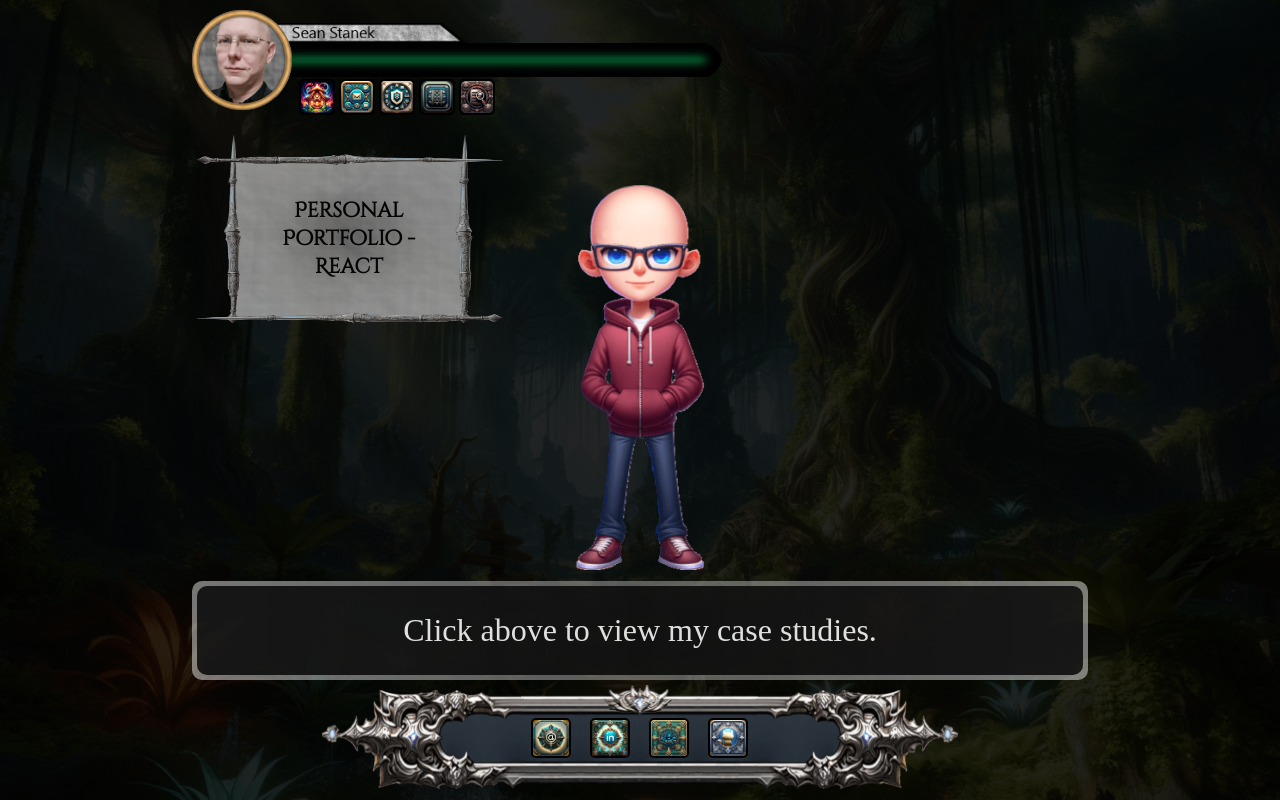
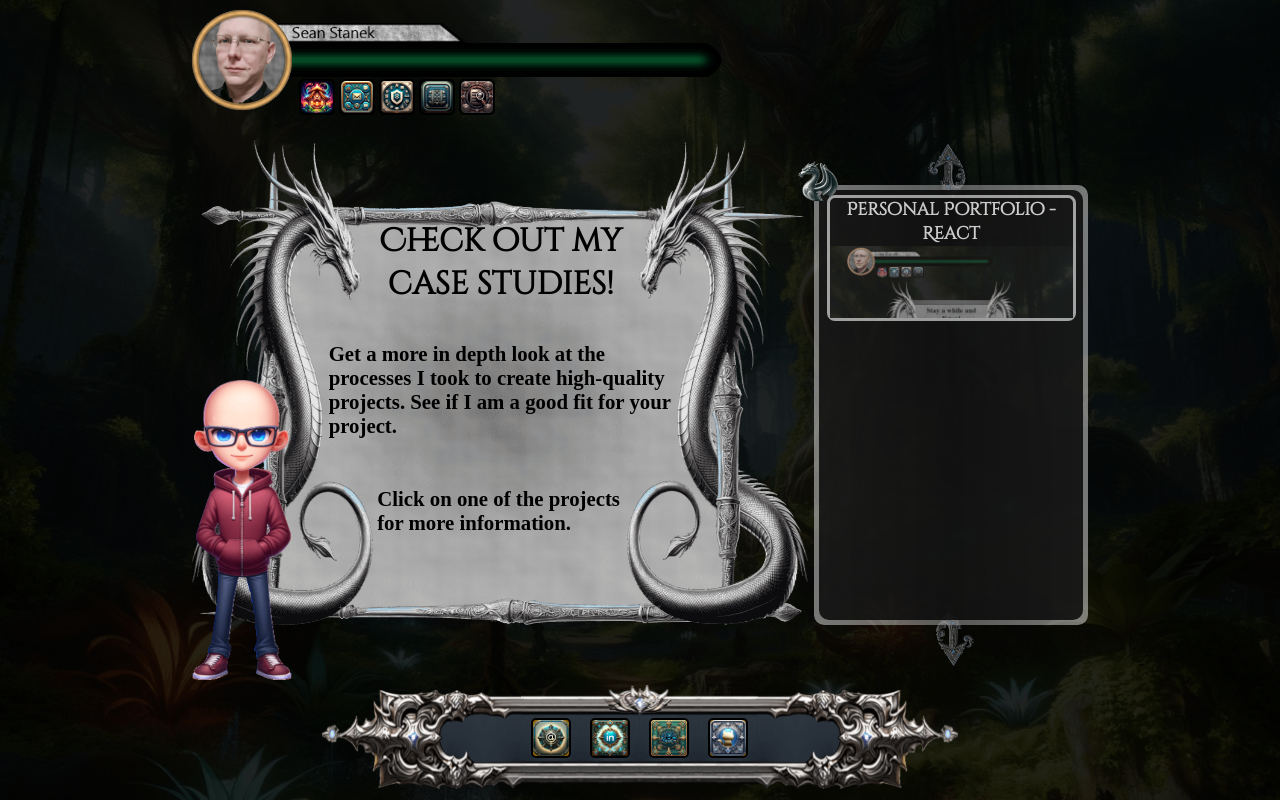
Before and after one commit to Sean-Andrew-Stanek/react-portfolio, a React (Vite) app: page /case-study in a window 1280 px wide. Built offline with nearby package versions, Linux system fonts and the light colour scheme; a web font is replaced by a local one.

Commit message:
Initial changes to case study view

```diff
--- a/src/components/case-study-view/case-study-view.jsx
+++ b/src/components/case-study-view/case-study-view.jsx
@@ -1,64 +1,122 @@
-import {React} from 'react';
+import {React, useState, useRef, useEffect} from 'react';
 import '../../styles/styles.scss';
 import './case-study-view.scss';
 import PropTypes from 'prop-types';
 import { projects } from '../../utils/porfolio-projects';
 import { images } from '../../utils/images';
+import TypeWriter from '../../utils/typewriter';
+import { caseStudyViewStrings as strings} from '../../utils/strings';
+import '../portfolio-view/portfolio-view.scss';
 
 export const CaseStudyView = ({setModalData}) => {
 
     //Filter projects with case studies.
     //While it can handle more than four, it will only display four
     const caseStudyProjects = projects.filter(project => project.caseStudy==='true');
-    const locations = ['csv-upper-left',  'csv-upper-right', 'csv-lower-left', 'csv-lower-right'];
+    const capstoneContainerListener = useRef(null);
+    const [isTop, setIsTop] = useState(true);
+    const [isBottom, setIsBottom] = useState(true);
+    const [typeWriterIndex, setTypeWriterIndex] = useState(0);
 
 
     //Creates the buttons for each case study and places them appropriately around the screen.
     const createButtons = () => {
-        const returnJSX = [];
-        for(let i = 0; i < Math.min(caseStudyProjects.length, locations.length); i++) {
-            returnJSX.push(
-                <div className={`csv-button ${locations[i]}`} key={`${caseStudyProjects[i].name}i`} onClick={() => setModalData({'type': 'case study', 'data': {'name': caseStudyProjects[i].name}})}>
-                    <img src={images.buttonBackground}/>
-                    <div className='csv-text-holder'>
-                        {caseStudyProjects[i].name}
+        return (
+            <>
+                {
+                    caseStudyProjects.map((project,index) => {
+                        return (
+                            <div className='portfolio-project' key={`${project}${index}`} onClick={()=>setModalData({'type':'project', 'data':{'name':`${project.name}`}})}>
+                                <div className='portfolio-project-title'>
+                                    {project.name}
+                                </div>
+                                <div className='portfolio-project-image-container'>
+                                    <img src={`${images.projectImagePath}${project.image}`} />
                                 </div>
                             </div>
                         );
+                    })
                 }
-        return returnJSX;
+            </>
+        );
     };
 
+
+    const handleScroll = () => {
+        const capstoneScroller = capstoneContainerListener.current;
+
+        setIsTop(capstoneScroller.scrollTop === 0);
+
+        setIsBottom(capstoneScroller.scrollTop >= (capstoneScroller.scrollHeight - capstoneScroller.clientHeight));
+
+    };
+
+    /*
+    *   onLoad calls
+    */
+    useEffect(() => {
+        handleScroll();
+    }, []);
+
     return (
-        <>
-
-            <div  className='main-container' style={{}}>
+        <div className='main-container'>
             {
-                    //Display Case Study: upper limit 4
+                //Skill Container
             }
+            <div className='portfolio-container'>
+                <div className='text-box-container'
+                    style={{
+                        width: '100%',
+                        height: '100%',
+                    }}>
+                    <div className= 'text-box-border' />
+                    <div className='text-box-content scrollable' style={{alignItems:'flex-start'}} ref={capstoneContainerListener} onScroll={handleScroll}>
+                        <div className='portfolio-capstone-container'>
+                            {createButtons()}
+                        </div>
+                    </div>
+                    <img className='text-box-charm' src={images.textBoxCharm}/>
+                    <img className={`text-box-nav-up ${isTop&&'nav-fade'}`} style={{zIndex:'-1'}} src={images.navArrow}/>
+                    <img className={`text-box-nav-down ${isBottom&&'nav-fade'}`} style={{zIndex:'-1'}} src={images.navArrow}/>
+                </div>
+            </div>
             {
-                    <>
-                        {createButtons()}
-                    </>
+                //Info Box
             }
-                <div className='csv-nav-title'>
-                    <div className= 'text-box-border' />
-                    <div className='text-box-content csv-text-box'>
-                        Click above to view my case studies.
+            <div className='quest-container portfolio-quest-container'>
+                {
+                // Background Image
+                }
+                <img alt='' className='quest-background' src={images.questBackground}/>
+                {
+                // Text Intro
+                }
+                <div className='quest-text-intro'>
+                    <TypeWriter text={strings.greeting} speed={50}  onComplete={()=>setTypeWriterIndex(1)} />
                 </div>
-                    {/* <img className='text-box-charm cv-charm' src={`/${info[0]}-Icon-300-300.png`}/> */}
+                {
+                // Text Body
+                }
+                <div className='quest-text-body'>
+                    {typeWriterIndex>=1 && <TypeWriter text={strings.body} speed={5} onComplete={()=>setTypeWriterIndex(2)} />}
+                </div>
+                {
+                // Text End
+                }
+                <div className='quest-text-end'>
+                    {typeWriterIndex>=2 && <TypeWriter text={strings.closing}  speed={5}/>}
+                </div>
             </div>
             {
                 //Avatar
             }
-                <div className='csv-avatar'>
-                    <img className='csv-avatar-image' src = {images.avatar}/>
+            <div className='avatar-container'  style={{left: '0px', bottom: '0px'}}>
+                <img className='avatar-image' src = {images.avatar}/>
             </div>
         </div>
-        </>
     );
+};
 
-};
 
 
 CaseStudyView.propTypes = {
--- a/src/components/portfolio-view/portfolio-view.jsx
+++ b/src/components/portfolio-view/portfolio-view.jsx
@@ -11,6 +11,7 @@ export const PortfolioView = ({setModalData}) => {
     const capstoneContainerListener = useRef(null);
     const [isTop, setIsTop] = useState(true);
     const [isBottom, setIsBottom] = useState(true);
+    const [typeWriterIndex, setTypeWriterIndex] = useState(0);
 
 
     /*
@@ -31,8 +32,6 @@ export const PortfolioView = ({setModalData}) => {
     useEffect(() => {
         handleScroll();
     }, []);
-
-    const [typeWriterIndex, setTypeWriterIndex] = useState(0);
 
     /*
     *   filters capstone projects and displays
--- a/src/utils/strings.js
+++ b/src/utils/strings.js
@@ -27,6 +27,12 @@ export const contactViewStrings = {
     'closing': 'Find me at any of the links to the left!'
 };
 
+export const caseStudyViewStrings = {
+    'greeting': 'Check out my case studies!',
+    'body': 'Get a more in depth look at the processes I took to create high-quality projects.  See if I am a good fit for your project.',
+    'closing': 'Click on one of the projects for more information.'
+};
+
 
 export const contactRoutes = [
     ['Email', 'mailto:sean.andrew.stanek@gmail.com'],
```
Lines whose indentation alone changed are shown as unchanged.
